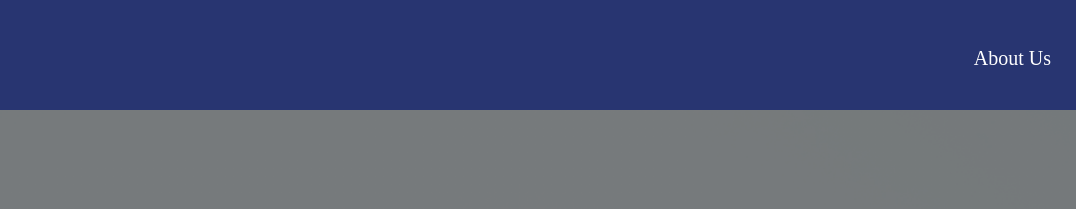
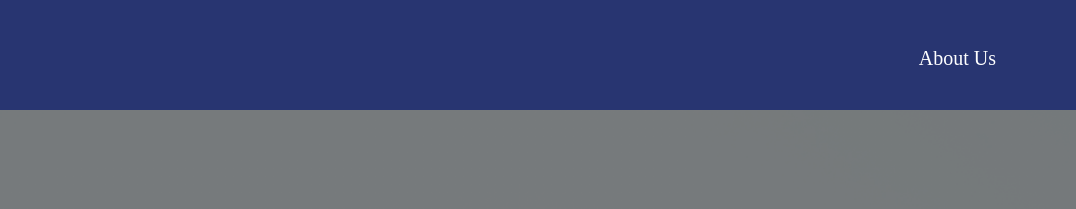
Before and after one commit to Rjjons/figma-practice-one, a plain HTML site: page html/index.html in a window 1280 px wide. Shown: the top 209 px of the page, 204-1280 px from the left. Drawn offline with Linux system fonts and the light colour scheme.

Commit message:
Adjusted the About us padding.

```diff
--- a/css/styles.css
+++ b/css/styles.css
@@ -31,7 +31,7 @@ nav a {
 
 nav a.split {
   float: right;
-  padding-right: 25px;
+  padding-right: 80px;
   color: white;
   font-size: 20px;
   display: flex;
```
